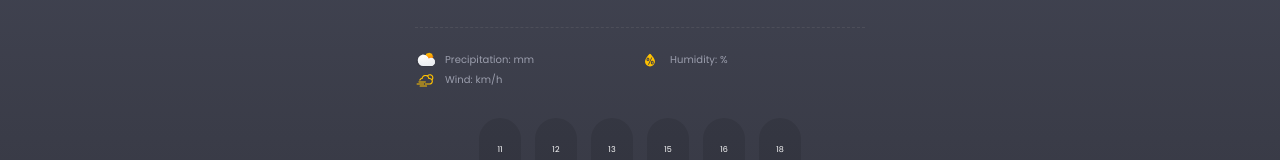
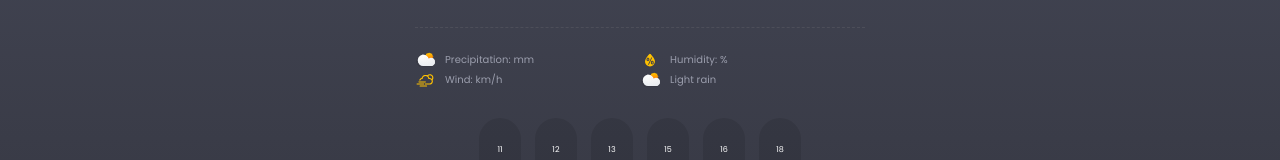
Before and after one commit to Yevhen999/weather-app, a Next.js app: page / in a window 1280 px wide. Shown: the part 270-430 px from the top of the page. Built offline with nearby package versions, Linux system fonts and the light colour scheme; no server answers.

Commit message:
add image conditions to Detailed Indicators

```diff
--- a/components/DetailedIndicators/DetailedIndicators.jsx
+++ b/components/DetailedIndicators/DetailedIndicators.jsx
@@ -82,8 +82,8 @@ export const DetailedIndicators = ({ current, currentCondition }) => {
           </p>
         </li>
         <li className={styles.indicatorsItem}>
-          {/* {conditionText} */}
-          {text === "Overcast" && (
+          {text === "Partly cloudy" ||
+            ("Overcast" && (
               <Image
                 src={partlySunny}
                 alt="parlty-sunny"
@@ -96,8 +96,10 @@ export const DetailedIndicators = ({ current, currentCondition }) => {
               color="#FFC100"
               className={styles.indicatorsIcon}
             /> */
-          )}
-          {text === "Mist" && (
+            ))}
+          {text === "Mist" ||
+            "Light rain" ||
+            ("Fog" && (
               <Image
                 src={partlyRainy}
                 alt="parlty-rainy"
@@ -105,7 +107,7 @@ export const DetailedIndicators = ({ current, currentCondition }) => {
                 height={20}
                 className={styles.indicatorsIcon}
               />
-          )}
+            ))}
           <p>{text}</p>
         </li>
       </ul>
```
Lines whose indentation alone changed are shown as unchanged.
